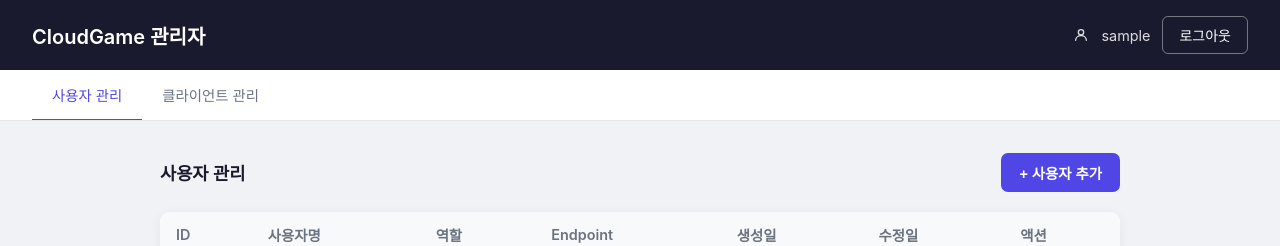
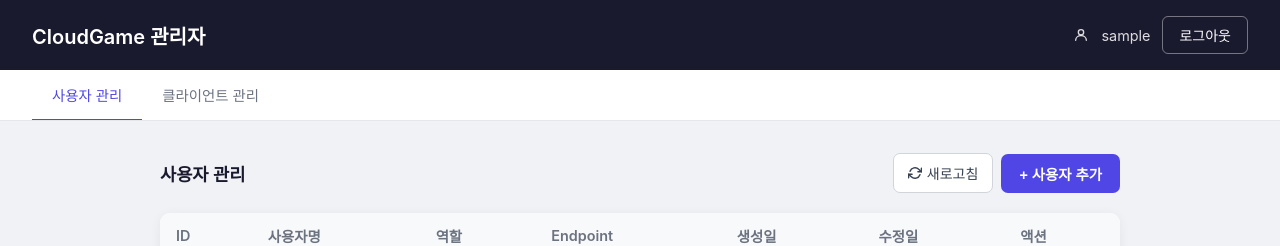
Before and after one commit to wsscc2021/cloudgame-engine-frontend, a Vue app: page /admin in a window 1280 px wide. Shown: the top 246 px of the page. Built offline with nearby package versions, Linux system fonts and the light colour scheme; no server answers; sample sign-in values are in the browser's storage.

Commit message:
Add refresh button

```diff
--- a/src/components/admin/ClientManagement.vue
+++ b/src/components/admin/ClientManagement.vue
@@ -2,7 +2,13 @@
   <div class="client-management">
     <div class="toolbar">
       <h2>클라이언트 관리</h2>
-      <button class="btn-primary" @click="openCreate">+ 인스턴스 생성</button>
+      <div class="toolbar-actions">
+        <button class="btn-refresh" :disabled="loading" @click="fetchInstances">
+          <svg xmlns="http://www.w3.org/2000/svg" width="14" height="14" viewBox="0 0 24 24" fill="none" stroke="currentColor" stroke-width="2.5" stroke-linecap="round" stroke-linejoin="round"><path d="M23 4v6h-6"/><path d="M1 20v-6h6"/><path d="M3.51 9a9 9 0 0 1 14.85-3.36L23 10M1 14l4.64 4.36A9 9 0 0 0 20.49 15"/></svg>
+          새로고침
+        </button>
+        <button class="btn-primary" @click="openCreate">+ 인스턴스 생성</button>
+      </div>
     </div>
 
     <div class="table-wrapper">
@@ -274,6 +280,30 @@ onMounted(() => {
   margin: 0;
   color: #1a1a2e;
 }
+
+.toolbar-actions {
+  display: flex;
+  align-items: center;
+  gap: 8px;
+}
+
+.btn-refresh {
+  display: flex;
+  align-items: center;
+  gap: 5px;
+  padding: 9px 14px;
+  background: #fff;
+  color: #374151;
+  border: 1px solid #d1d5db;
+  border-radius: 7px;
+  font-size: 0.875rem;
+  font-weight: 500;
+  cursor: pointer;
+  transition: background 0.2s, border-color 0.2s;
+}
+
+.btn-refresh:hover:not(:disabled) { background: #f3f4f6; border-color: #9ca3af; }
+.btn-refresh:disabled { opacity: 0.5; cursor: not-allowed; }
 
 .table-wrapper {
   background: #fff;
--- a/src/components/admin/UserManagement.vue
+++ b/src/components/admin/UserManagement.vue
@@ -2,7 +2,13 @@
   <div class="user-management">
     <div class="toolbar">
       <h2>사용자 관리</h2>
-      <button class="btn-primary" @click="openCreate">+ 사용자 추가</button>
+      <div class="toolbar-actions">
+        <button class="btn-refresh" :disabled="loading" @click="fetchUsers">
+          <svg xmlns="http://www.w3.org/2000/svg" width="14" height="14" viewBox="0 0 24 24" fill="none" stroke="currentColor" stroke-width="2.5" stroke-linecap="round" stroke-linejoin="round"><path d="M23 4v6h-6"/><path d="M1 20v-6h6"/><path d="M3.51 9a9 9 0 0 1 14.85-3.36L23 10M1 14l4.64 4.36A9 9 0 0 0 20.49 15"/></svg>
+          새로고침
+        </button>
+        <button class="btn-primary" @click="openCreate">+ 사용자 추가</button>
+      </div>
     </div>
 
     <!-- 사용자 테이블 -->
@@ -228,6 +234,30 @@ onMounted(fetchUsers)
   margin: 0;
   color: #1a1a2e;
 }
+
+.toolbar-actions {
+  display: flex;
+  align-items: center;
+  gap: 8px;
+}
+
+.btn-refresh {
+  display: flex;
+  align-items: center;
+  gap: 5px;
+  padding: 9px 14px;
+  background: #fff;
+  color: #374151;
+  border: 1px solid #d1d5db;
+  border-radius: 7px;
+  font-size: 0.875rem;
+  font-weight: 500;
+  cursor: pointer;
+  transition: background 0.2s, border-color 0.2s;
+}
+
+.btn-refresh:hover:not(:disabled) { background: #f3f4f6; border-color: #9ca3af; }
+.btn-refresh:disabled { opacity: 0.5; cursor: not-allowed; }
 
 /* 테이블 */
 .table-wrapper {
```
